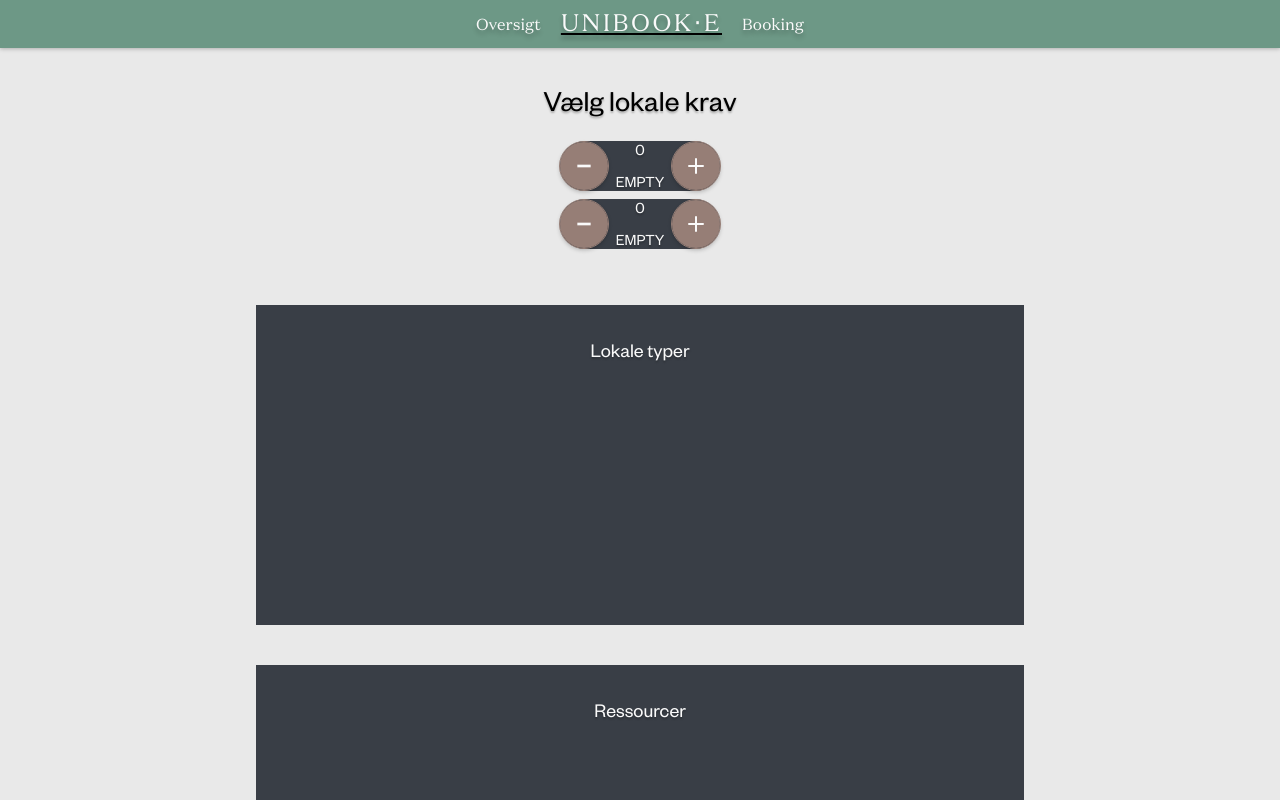
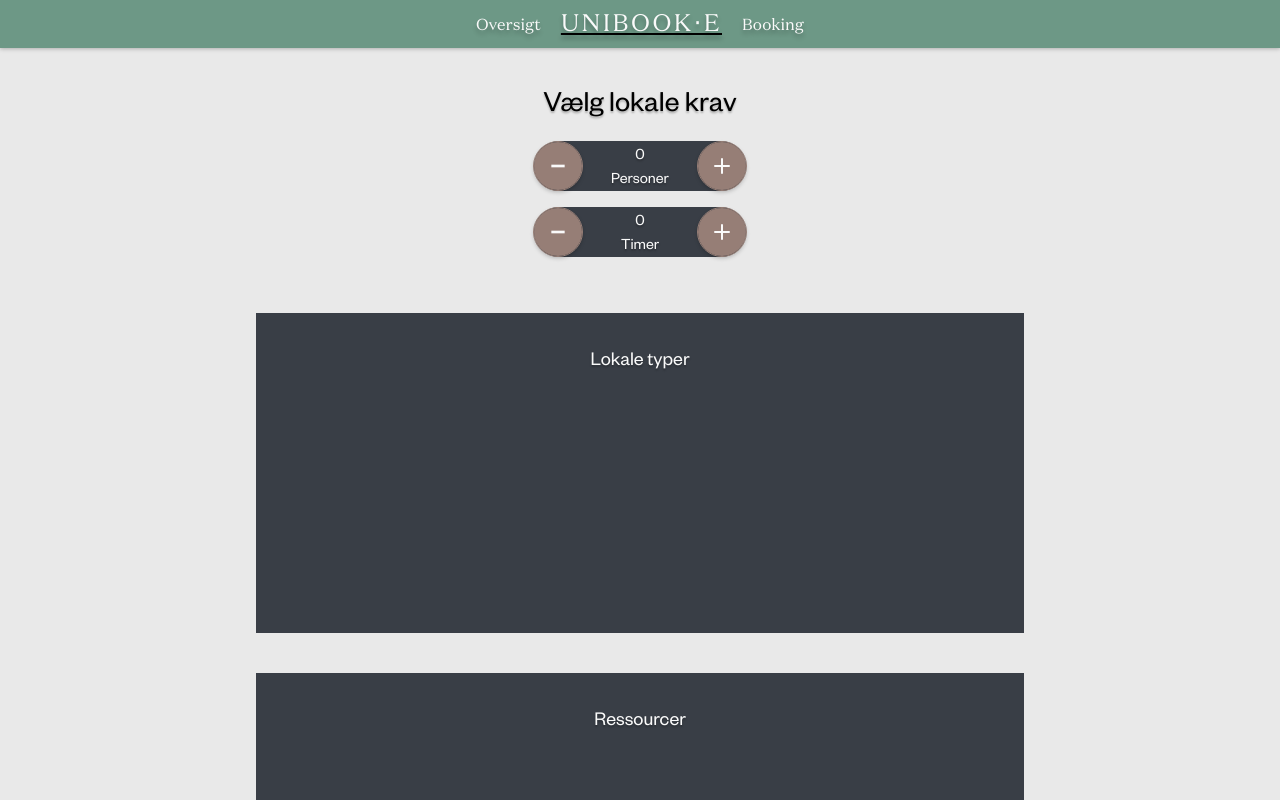
Before and after one commit to Woldbye/unibook-e, a React (Create React App) app in the folder client/: page /book in a window 1280 px wide. Shown: the top 800 px of the page. Built offline with nearby package versions, Linux system fonts and the light colour scheme.

Commit message:
Fixed click effect of goggle input and how it its shown on different screen sizes

```diff
--- a/client/src/components/GoggleInput.js
+++ b/client/src/components/GoggleInput.js
@@ -1,4 +1,4 @@
-import { Text,IconButton, HStack, VStack, } from '@chakra-ui/react';
+import { Text,IconButton, HStack, VStack, Flex } from '@chakra-ui/react';
 import { AddIcon,MinusIcon } from '@chakra-ui/icons';
 import React from 'react';
 import Color from '../Colors';
@@ -13,23 +13,26 @@ import Color from '../Colors';
 class GoggleInput extends React.Component {
   step_per_click = 1;
   type_name = "EMPTY";
-  value = 0;
 
-  constructor(props, { step_per_click = 1, type_name = "EMPTY", start_value = 0 }) {
+  constructor(props) {
     super(props);
-    this.step_per_click = step_per_click;
+    const { step_per_click, type_name, start_value } = props;
+    this.step_per_click = step_per_click ?? 1;
+    this.state = { value: start_value ?? 0 }
     this.type_name = type_name;
-    this.value = start_value;
   }
 
-  onClick = (isInc) => {
-    this.value = isInc ? this.value + this.step_per_click : Math.max(this.value - this.step_per_click, 0);
+  increment = (isInc) => {
+    const new_value = isInc ? this.state.value + this.step_per_click : Math.max(this.state.value - this.step_per_click,0);
+    this.setState({ value: new_value })
   };
 
   render() {
     return (
       <HStack
         hide={-1}
+        width={'100%'}
+        justifyContent={'space-between'}
         height={'50px'}
         backgroundColor={Color.BLUE}
         borderRadius={30}
@@ -39,18 +42,18 @@ class GoggleInput extends React.Component {
           aria-label={'Subtract ' + this.type_name}
           isRound={true}
           icon={<MinusIcon />}
-          onClick= {() => this.onClick(false)}
-        />,
-        <VStack>
-          <Text margin={'0px'} color={Color.CREME} align={'bottom'}>{this.value}</Text>,
-          <Text margin={'0px'} color={Color.CREME} align={'top'}>{this.type_name}</Text>
-        </VStack>
+          onClick= {() => this.increment(false)}
+        />
+        <Flex direction={'column'} textAlign={'center'} alignItems={'space-around'} justifyContent={'space-around'}>
+          <Text color={Color.CREME}>{this.state.value}</Text>
+          <Text color={Color.CREME}>{this.type_name}</Text>
+        </Flex>
         <IconButton
           size={'lg'}
           aria-label={'Add ' + this.type_name}
           isRound={true}
           icon={<AddIcon />}
-          onClick = {() => this.onClick(true)}
+          onClick = {() => this.increment(true)}
         />
       </HStack>
     )
--- a/client/src/pages/Booking.js
+++ b/client/src/pages/Booking.js
@@ -13,11 +13,10 @@ const Booking = () => (
   <Container>
     <VStack>
       <Text color={Color.BLACK} fontSize={'3xl'} padding={'30px 0px 10px 0px'}>Vælg lokale krav</Text>
-      {/* <Text color={Color.BLACK} fontSize={'xl'} padding={'30px 0px 0px 0px'}>Antal personer boks</Text> */}
-      <GoggleInput type_name={'Personer'}/>
-      {/* <Text color={Color.BLACK} fontSize={'xl'} padding={'20px 0px 0px 0px'}>Tid boks</Text> */}
-      <GoggleInput step_per_click={0.5} type_name={'Timer'} />
-
+      <VStack width='40%' spacing={'1rem'} minWidth={'12rem'}>
+        <GoggleInput step_per_click={1} type_name={'Personer'} />
+        <GoggleInput step_per_click={0.5} type_name={'Timer'} />
+      </VStack>
       <Container padding={"3rem 0 0 0"} centerContent="true">
         <Background width="60vw" height="40vh" backgroundColor={Color.BLUE}>
           <VStack>
```
